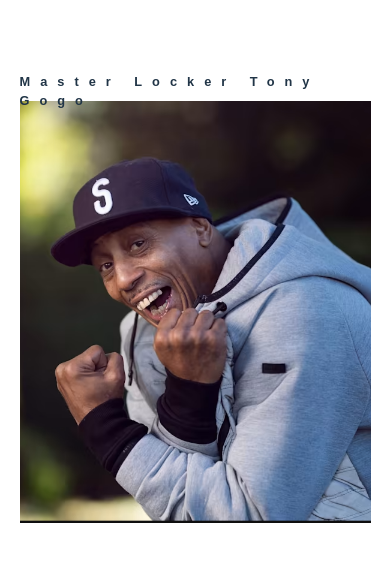
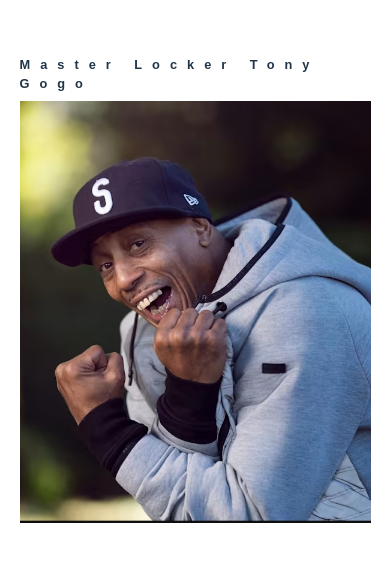
Before and after one commit to robonexx/react_animations, a React (Vite) app: page / in a window 390 px wide. Shown: the part 110-672 px from the top of the page. Built offline with nearby package versions, Linux system fonts and the light colour scheme.

Commit message:
fixed responsivness

```diff
--- a/src/components/image-reveal/image-reveal.scss
+++ b/src/components/image-reveal/image-reveal.scss
@@ -10,7 +10,7 @@
     position: absolute;
     transform: rotate(0deg);
     font-family: Arial, Helvetica, sans-serif;
-    top: 20vh;
+    top: 18vh;
     left: 5vw;
     font-size: clamp(0.8rem, 1vw, 2rem);
     font-weight: 700;
```
